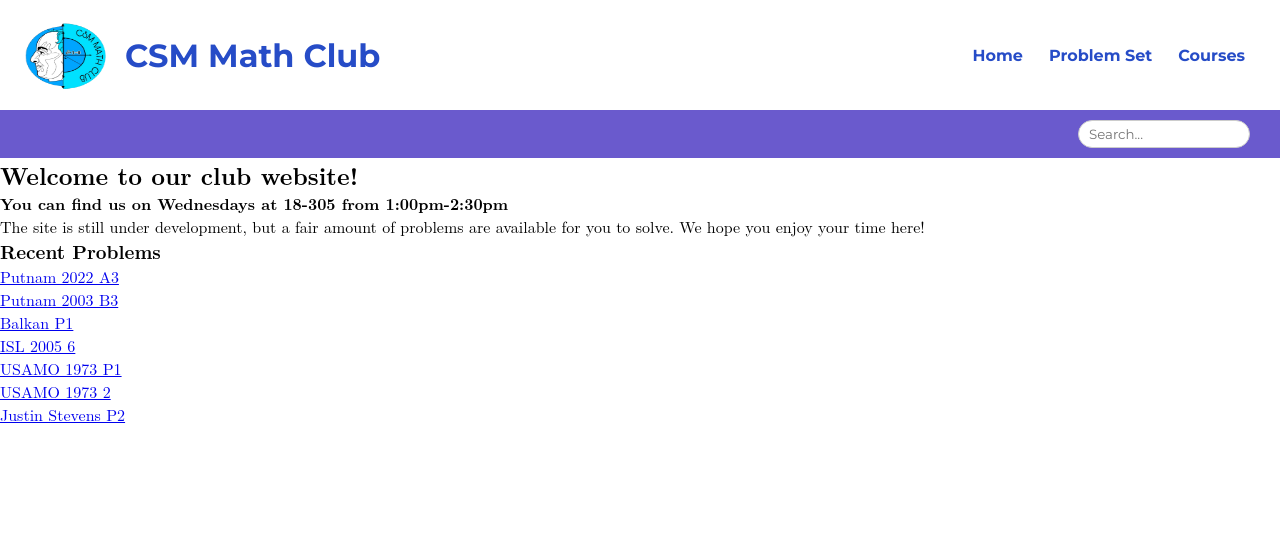
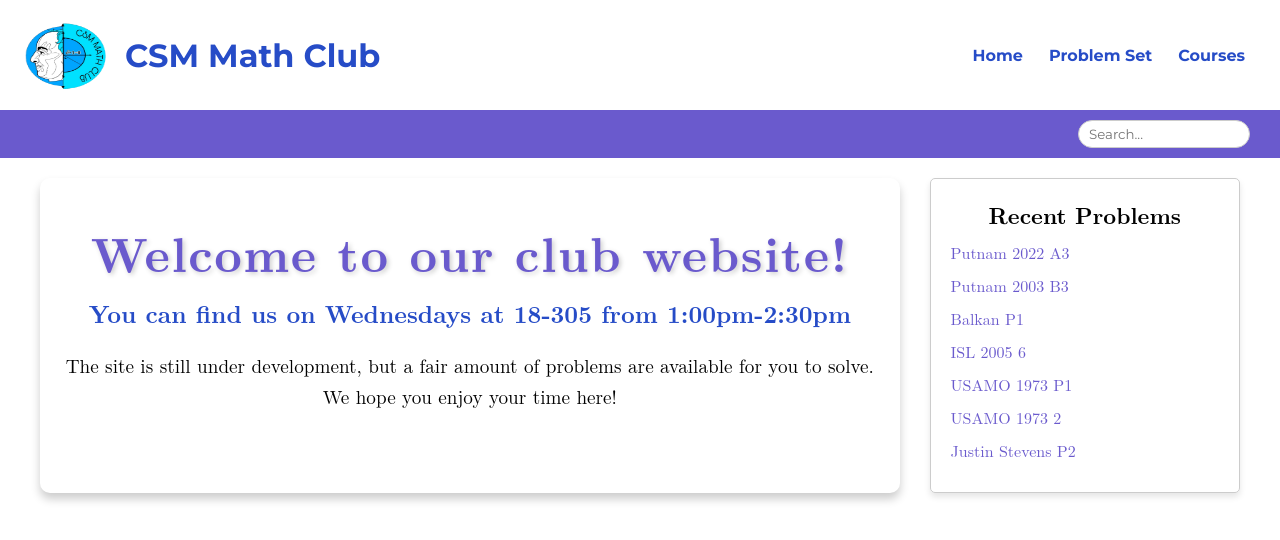
Before and after one commit to RCod33/csmmathclub, a React (Vite) app: page /home in a window 1280 px wide. Shown: the top 540 px of the page. Built offline with nearby package versions, Linux system fonts and the light colour scheme.

Commit message:
Add RecentProblems and Home styles; create layout and design for RecentProblems component

```diff
--- /dev/null
+++ b/src/Componetns/RecentProblems/RecentProblem.module.css
@@ -0,0 +1,32 @@
+.recentProblemsBox {
+   border: 1px solid var(--light-gray);
+   padding: 20px;
+   border-radius: 5px;
+   box-shadow: 0 4px 6px var(--black);
+   margin-bottom: 30px;
+ }
+
+ .recentProblemsBox h3 {
+   margin-top: 0;
+   font-size: 1.4em;
+
+   text-align: center;
+ }
+
+ .recentProblemsList {
+   list-style: none;
+   padding: 0;
+ }
+
+ .recentProblemsList li {
+   margin: 10px 0;
+ }
+
+ .recentProblemsList a {
+   text-decoration: none;
+   color: var(--primary-color);
+ }
+
+ .recentProblemsList a:hover {
+   text-decoration: underline;
+ }
--- a/src/Componetns/RecentProblems/RecentProblems.jsx
+++ b/src/Componetns/RecentProblems/RecentProblems.jsx
@@ -2,14 +2,14 @@
 import React from "react";
 import { Link } from "react-router-dom";
 import problemsDataBase from "../../JsonFiles/Problems.json";
+import styles from "./RecentProblem.module.css"; // Import CSS
 
 function RecentProblems() {
   return (
-    <section>
+    <section className={styles.recentProblemsBox}>
       <h3>Recent Problems</h3>
-      <ul>
+      <ul className={styles.recentProblemsList}>
         {
-          // prettier-ignore
           problemsDataBase.slice(-7).reverse().map((problem) => (
             <li key={`recent-problem-${problem.problemID}`}>
               <Link to="/Problem" state={{ currentProblem: problem }}>
--- a/src/main.css
+++ b/src/main.css
@@ -8,6 +8,9 @@
     --light-blue: #d8edffe1;
     --black: rgba(0, 0, 0, 0.1);
     --white: white;
+    --background-white: #f8f8f8;
+    --border-bottom: #ddd;
+    --hover-background: #f1f1f1;
 
 }
 
--- a/src/pages/Home/Home.jsx
+++ b/src/pages/Home/Home.jsx
@@ -1,10 +1,10 @@
-import React from "react";
 import RecentProblems from "../../Componetns/RecentProblems/RecentProblems";
+import styles from "./Home.module.css";
 
 function Home() {
   return (
-    <>
-      <section>
+   <div className={styles.homeContainer}>
+         <section className={styles.welcomeSection}>
             <h1>Welcome to our club website!</h1>
             <h4>You can find us on Wednesdays at 18-305 from 1:00pm-2:30pm</h4>
             <p>
@@ -12,8 +12,11 @@ function Home() {
                available for you to solve. We hope you enjoy your time here!
             </p>
          </section>
+
+         <aside className={styles.sidebar}>
             <RecentProblems />
-    </>
+         </aside>
+    </div>
   );
 }
 
--- /dev/null
+++ b/src/pages/Home/Home.module.css
@@ -0,0 +1,54 @@
+.homeContainer {
+   display: flex;              /* Flex layout */
+   justify-content: center;     /* Center the whole layout */
+   margin: 20px auto;           /* Top and bottom margin, auto centers horizontally */
+   max-width: 1200px;           /* Optional: Limit the width of the whole layout */
+ }
+
+ .mainContent {
+   width: 70%;                  /* Main content area */
+   padding: 20px;
+   box-shadow: 0 4px 6px var(--black);
+   background-color: var(--white);
+   border-radius: 5px;
+ }
+
+ .welcomeSection {
+   text-align: center;               /* Center-align all text */
+   padding: 40px 20px;               /* Generous padding */
+
+   border-radius: 10px;              /* Rounded corners */
+   box-shadow: 0 6px 10px rgba(0, 0, 0, 0.2);  /* Smooth shadow */
+   margin-bottom: 30px;
+   animation: fadeIn 1.2s ease-in-out; /* Subtle animation */
+ }
+
+ .welcomeSection h1 {
+   font-size: 3em;                   /* Bigger size */
+   color: var(--primary-color);       /* Main color */
+   letter-spacing: 1.5px;            /* Slight spacing */
+   text-shadow: 2px 2px 5px rgba(0, 0, 0, 0.2);
+   margin-bottom: 10px;
+ }
+
+ .welcomeSection h4 {
+   font-size: 1.5em;
+   color: var(--secondary-color);
+   margin-bottom: 20px;
+ }
+
+ .welcomeSection p {
+   font-size: 1.2em;
+   line-height: 1.6;
+   color: var(--text-gray);
+ }
+
+
+ /*//////////////////////////////////////////////////////////////////////*/
+
+ .sidebar {
+   width: 35%;                  /* Sidebar width */
+   margin-left: 30px;           /* Gap between main content and sidebar */
+   display: flex;
+   flex-direction: column;       /* Stack components vertically */
+ }
--- a/src/pages/ProblemSet/ProblemSet.module.css
+++ b/src/pages/ProblemSet/ProblemSet.module.css
@@ -12,28 +12,34 @@
 
 /* header : ID - Title - etc */
 .table thead th {
-  background-color: #f8f8f8;
+  background-color: var(--background-white);
   padding: 12px;
   text-align: center;
-  border-bottom: 2px solid #ddd;
+  border-bottom: 2px solid var(--border-bottom);
 }
 
 /* card look */
 .table tbody tr {
-  background: #fff;
+  background: var(--white);
   border-radius: 8px;
-  box-shadow: 0 2px 5px rgba(0, 0, 0, 0.1);
+  box-shadow: 0 2px 5px var(--black);
 }
 
 /* Padding and right border for table cells */
 .table tbody tr td {
   padding: 12px 15px;
-  border-right: 1px solid #ddd;
+  border-right: 1px solid var(--border-bottom);
 }
+
+/*
+.table a, a:hover {
+   text-decoration: none;
+ }
+ */
 
 /* hover effect */
 .table tbody tr:hover {
-  background: #f1f1f1;
+  background: var(--hover-background);
 }
 
 /***********************************************************************************/
--- a/src/pages/Problems/Problem.jsx
+++ b/src/pages/Problems/Problem.jsx
@@ -1,9 +1,10 @@
 // eslint-disable-next-line no-unused-vars
 import React, { useEffect } from "react";
+import { Link } from "react-router-dom";
 import { useLocation, useNavigate } from "react-router-dom";
 import { MathJax, MathJaxContext } from "better-react-mathjax";
 import styles from "./Problems.module.css";
-
+import problems from "../../JsonFiles/Problems.json";
 // MathJax configuration
 const mathJaxConfig = {
    tex: {
@@ -44,17 +45,19 @@ function Problem() {
       <div className={styles.container}>
          <div className={styles.mainContent}>
             <div className={styles.problemHeader}>
-           <h1>
+               {/* Left side: Title and Problem Level */}
+               <div className={styles.headerLeft}>
+                  <h1 className={styles.problemTitle}>
                      <MathJax>{currentProblem.title}</MathJax>
                   </h1>
-           <div className={styles.problemDetails}>
-             <h2>
-               <MathJax>{currentProblem.problemLevel}</MathJax>
+                  <h2 className={styles.problemLevel}>
+                     <MathJax>{`Hardness: ${currentProblem.problemLevel}`}</MathJax>
                   </h2>
-             <h2>
+               </div>
+               {/* Right side: Major Topic */}
+               <h2 className={styles.majorTopic}>
                   <MathJax>{currentProblem.majorTopic}</MathJax>
                </h2>
-           </div>
             </div>
             <div className={styles.problemBox}>
                <p>
@@ -62,18 +65,27 @@ function Problem() {
                </p>
             </div>
          </div>
+
          <div className={styles.sidebar}>
             <div className={styles.linksBox}>
                {/* Links to other problems */}
-           <h3>Explore More Problems</h3>
+               <h3>Same Week&apos;s Problems</h3>
                <ul>
-             <li><a href="/problems/1">Problem 1</a></li>
-             <li><a href="/problems/2">Problem 2</a></li>
-             <li><a href="/problems/3">Problem 3</a></li>
+                  {problems
+                     .filter(p =>
+                        p.weekDiscussed[0] === currentProblem.weekDiscussed[0] &&
+                        p.weekDiscussed[1] === currentProblem.weekDiscussed[1]  )
+                     .map(p  => (
+                        <li key={p.problemID}>
+                        <Link to="/Problem" state={{ currentProblem: p }}>
+                           {p.title}
+                        </Link>
+                        </li>
+                     ))
+                  }
                </ul>
             </div>
             <div className={styles.tagsBox}>
-           {/* Problem tags */}
                <h3>Tags</h3>
                <ul>
                   {currentProblem.tags.map((tag) => (
--- a/src/pages/Problems/Problems.module.css
+++ b/src/pages/Problems/Problems.module.css
@@ -21,46 +21,47 @@
    flex-direction: column;
  }
 
-/* Individual boxes in the sidebar */
+
 .linksBox, .tagsBox {
    background-color: var(--white);
    border: 1px solid var(--light-gray);
    border-radius: 5px;
    padding: 15px;
    margin-bottom: 20px;
+   h3 {margin-top: 0;}
+   li {margin: 5px 0;}
+   ul {list-style: none; padding: 0;}
 }
 
-/* Headings inside the boxes */
-.linksBox h3, .tagsBox h3 {
-  margin-top: 0;
+.linksBox {
+   a {
+      text-decoration: none;
+      &:hover {
+         text-decoration: underline;
+      }
+   }
  }
 
-/* Lists inside the boxes */
-.linksBox ul, .tagsBox ul {
-  list-style-type: none;
-  padding: 0;
+
+.problemHeader {
+   display: flex;
+   align-items: center;       /* Vertically centers the items */
+   justify-content: space-between; /* Places items at the ends */
+   margin-bottom: 20px;
   }
 
-/* List items */
-.linksBox li, .tagsBox li {
-  margin: 5px 0;
+.problemTitle {
+   margin: 0;
+   font-size: 2em;            /* Adjust font size as needed */
   }
 
-/* Links styling */
-.linksBox a {
-  text-decoration: none;
-  color: black;
+.subTopic {
+   margin: 0;
+   font-size: 1.2em;
+   text-align: right;
+   color: var(--secondary-color);
   }
 
-.linksBox a:hover {
-  text-decoration: underline;
-}
-
-/* Existing styles */
-.problemHeader {
-  text-align: center;
-  margin-bottom: 20px;
-}
 
 .problemDetails h2 {
    margin: 5px 0;
```
Lines whose indentation alone changed are shown as unchanged.
